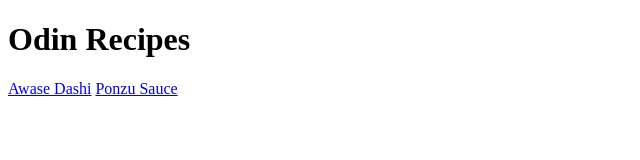
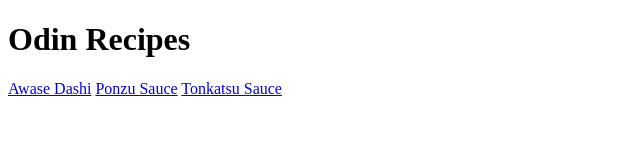
Before and after one commit to cjchenny/odin_recipes, a plain HTML site: page index.html in a window 1280 px wide. Shown: the whole page, without its empty margins (0-640 px from the left). Drawn offline with Linux system fonts and the light colour scheme.

Commit message:
added tonkatsu_sauce.html link

```diff
--- a/index.html
+++ b/index.html
@@ -8,7 +8,7 @@
 		<h1>Odin Recipes</h1>
 		<a href="../odin_recipes/awase_dashi.html">Awase Dashi</a>
 		<a href="../odin_recipes/ponzu_sauce.html">Ponzu Sauce</a>
-
+		<a href="../odin_recipes/tonkatsu_sauce.html">Tonkatsu Sauce</a>
 	</body>
 
 
```
